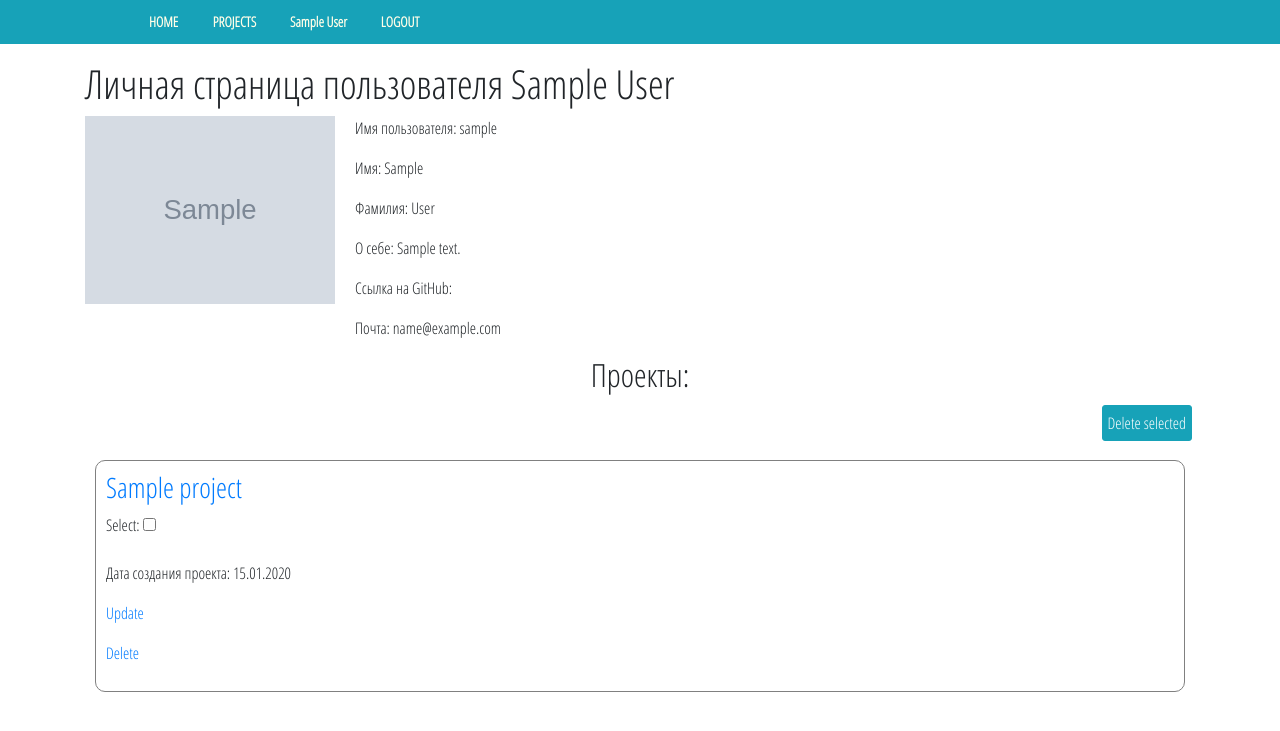
After one commit to iBekNomad/python6_homework_projects_Aibek_Kazakbaev, a Django app: page /accounts/1/ in a window 1280 px wide. The commit adds this page. Shown: the top 731 px of the page. Run offline with Django 3.2, Linux system fonts and the light colour scheme; a user stored in the database is signed in; tables that the repository leaves empty hold one stand-in row (values such as "Sample post"); grey boxes marked "Sample" are stand-in pictures; parts of the project's set-up code (start-up, migrations or seed data) failed here and were passed over; some libraries are stand-ins or nearby versions.

Commit message:
Добавлена отдельная страница профиля

```diff
--- /dev/null
+++ b/source/accounts/templates/user_detail.html
@@ -0,0 +1,23 @@
+{% extends 'base.html' %}
+
+{% block title %}Пользователь{% endblock %}
+
+{% block menu_links %}
+    <li><a href="#">Редактировать</a></li>
+    <li><a href="#">Смена пароля</a></li>
+{% endblock %}
+
+{% block content %}
+    <h1>Личная страница пользователя {{ user_obj.get_full_name|default:user_obj.username }}</h1>
+    {% if user_obj.profile.avatar %}
+        <img class="avatar" src="{{ user_obj.profile.avatar.url }}" width="250" height="250" alt="user picture">
+    {% endif %}
+    <p>Имя пользователя: {{ user_obj.username }}</p>
+    <p>Имя: {{ user_obj.first_name }}</p>
+    <p>Фамилия: {{ user_obj.last_name }}</p>
+    <p>О себе: {{ user_obj.profile.about_self}}</p>
+    <p>Ссылка на GitHub: <a href="{{ user_obj.profile.github_profile }}"></a></p>
+    <p>Почта: {{ user_obj.email }}</p>
+    <h2 class="text-center clear">Проекты:</h2>
+    {% include 'partial/project_list.html' %}
+{% endblock %}
--- a/source/accounts/urls.py
+++ b/source/accounts/urls.py
@@ -1,6 +1,6 @@
 from django.urls import path
 from django.contrib.auth.views import LoginView, LogoutView
-from accounts.views import RegisterView, RegisterActivateView
+from accounts.views import RegisterView, RegisterActivateView, UserDetailView
 
 app_name = 'accounts'
 
@@ -8,5 +8,6 @@ urlpatterns = [
     path('login/', LoginView.as_view(), name='login'),
     path('logout/', LogoutView.as_view(), name='logout'),
     path('register/', RegisterView.as_view(), name='create'),
-    path('activate/<uuid:token>/', RegisterActivateView.as_view(), name='activate')
+    path('activate/<uuid:token>/', RegisterActivateView.as_view(), name='activate'),
+    path('<int:pk>/', UserDetailView.as_view(), name='detail')
 ]
--- a/source/accounts/views.py
+++ b/source/accounts/views.py
@@ -1,10 +1,14 @@
+from django.contrib.auth.mixins import LoginRequiredMixin
 from django.contrib.auth.models import User
+from django.core.paginator import Paginator
 from django.shortcuts import render, redirect
-from django.contrib.auth import authenticate, login, logout
+from django.contrib.auth import authenticate, login, logout, get_user_model
 from django.urls import reverse
 
 from accounts.forms import MyUserCreationForm
-from django.views.generic import CreateView, View
+from django.views.generic import CreateView, View, DetailView
+
+from accounts.models import AuthToken
 
 
 class RegisterView(CreateView):
@@ -37,3 +41,21 @@ class RegisterActivateView(View):
                 login(request, user)
             token.delete()
         return redirect('index')
+
+
+class UserDetailView(LoginRequiredMixin, DetailView):
+    model = get_user_model()
+    template_name = 'user_detail.html'
+    context_object_name = 'user_obj'
+    paginate_related_by = 5
+    paginate_related_orphans = 0
+
+    def get_context_data(self, **kwargs):
+        projects = self.object.projects.order_by('-start_date')
+        paginator = Paginator(projects, self.paginate_related_by, orphans=self.paginate_related_orphans)
+        page_number = self.request.GET.get('page', 1)
+        page = paginator.get_page(page_number)
+        kwargs['page_obj'] = page
+        kwargs['projects'] = page.object_list
+        kwargs['is_paginated'] = page.has_other_pages()
+        return super().get_context_data(**kwargs)
--- a/source/main/urls.py
+++ b/source/main/urls.py
@@ -19,7 +19,7 @@ from django.contrib import admin
 from django.urls import path, include
 from webapp.views import IndexView, IssueCreateView, IssueView, \
     IssueUpdateView, IssueDeleteView, ProjectIndexView, ProjectView, ProjectCreateView, ProjectUpdateView, \
-    ProjectDeleteView, UserAddView
+    ProjectDeleteView, UserAddView, project_mass_action_view
 
 from django.contrib.auth.views import LoginView, LogoutView
 
@@ -39,6 +39,7 @@ urlpatterns = [
         path('add/', ProjectCreateView.as_view(), name='project_create'),
         path('<int:pk>/update/', ProjectUpdateView.as_view(), name='project_update'),
         path('<int:pk>/delete/', ProjectDeleteView.as_view(), name='project_delete'),
+        path('mass-action/', project_mass_action_view, name='project_mass_action'),
         path('<int:pk>/user/add', UserAddView.as_view(), name='add_user')
     ])),
 
--- a/source/webapp/static/css/style.css
+++ b/source/webapp/static/css/style.css
@@ -151,3 +151,12 @@ body {
 input[type='submit']:hover {
     cursor: pointer;
 }
+
+.avatar {
+    display: inline-block;
+    float: left;
+    width: 250px;
+    height: auto;
+    margin-right: 20px;
+    margin-bottom: 20px;
+}
--- a/source/webapp/templates/base.html
+++ b/source/webapp/templates/base.html
@@ -33,7 +33,7 @@
                     <li><a href="{% url 'project_index' %}" class="text-uppercase text-decoration-none px-md-3 py-md-2">Projects</a>
                     </li>
                     {% block menu %}{% endblock %}
-                    <li><a href="#" class="w-100">{{ request.user.get_full_name }}</a></li>
+                    <li><a href="{% url 'accounts:detail' request.user.pk %}" class="w-100">{{ request.user.get_full_name }}</a></li>
                     <li><a href="{% url 'accounts:logout' %}?next={{ request.get_full_path }}"
                            class="text-uppercase text-decoration-none px-md-3 py-md-2">Logout</a></li>
                 {% else %}
--- /dev/null
+++ b/source/webapp/templates/partial/project_list.html
@@ -0,0 +1,32 @@
+{% if is_paginated %}
+    {% include 'partial/pagination.html' %}
+{% endif %}
+
+<form action="{% url "project_mass_action" %}" method="post">
+    {% csrf_token %}
+    <p class="mass-actions"><input type="submit" name="delete" value="Delete selected"></p>
+    {% for project in projects %}
+        <div class="box">
+            <h3><a href="{% url "project_view" project.pk %}">{{ project.name }}</a></h3>
+            <p>
+                <label for="selected_projects-{{ project.pk }}">Select:</label>
+                <input type="checkbox" name="selected_articles"
+                       id="selected_projects-{{ project.pk }}" value="{{ project.pk }}">
+            </p>
+            <p>Дата создания проекта: {{ project.start_date|date:"d.m.Y" }}
+            </p>
+            {% if perms.webapp.change_project or request.user in project.user.all %}
+                <p><a href="{% url 'project_update' project.pk %}">Update</a></p>
+            {% endif %}
+            {% if perms.webapp.delete_project or request.user in project.user.all %}
+                <p><a href="{% url 'project_delete' project.pk %}">Delete</a></p>
+            {% endif %}
+        </div>
+    {% empty %}
+        <h2 class="text-center">Нет проектов</h2>
+    {% endfor %}
+</form>
+
+{% if is_paginated %}
+    {% include 'partial/pagination.html' %}
+{% endif %}
```
Also changed, not shown: source/accounts/forms.py (+10 -0 lines), source/webapp/views/project_views.py (+11 -1 lines).
